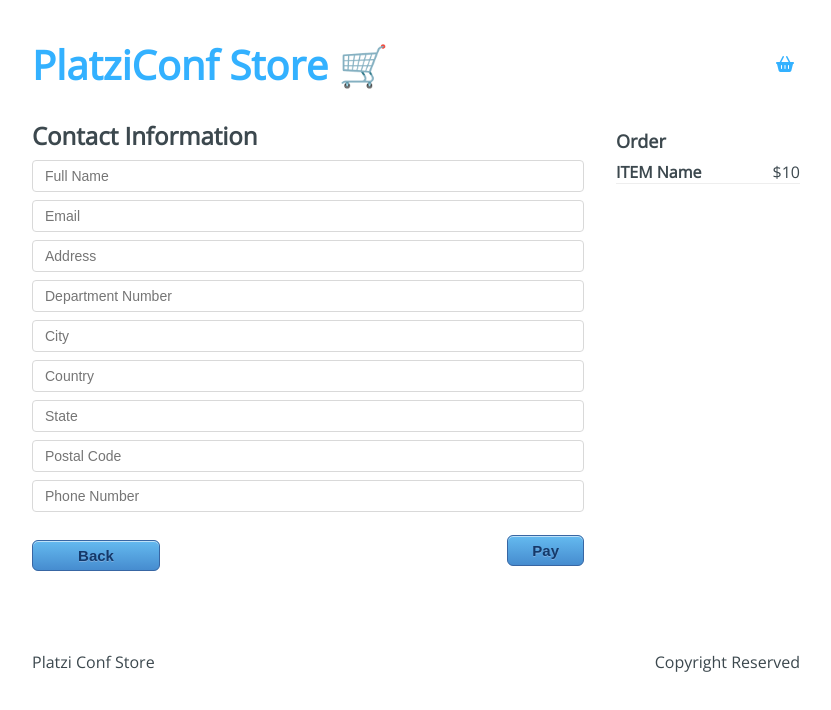
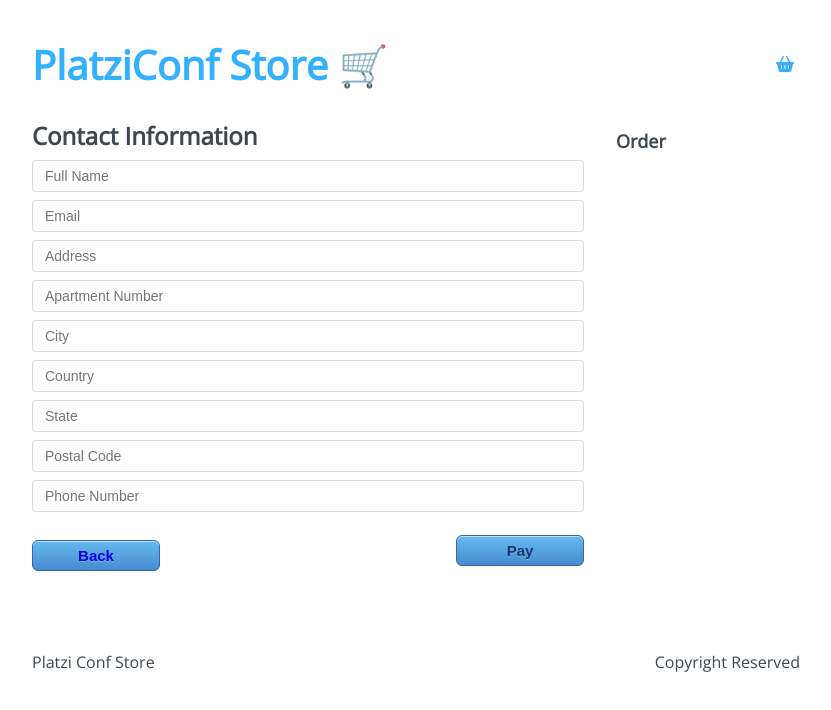
Before and after one commit to zearkiatos/platzi-conf-store-web, a React app: page /checkout/information in a window 1280 px wide. Shown: the top 710 px of the page, without its empty margins (224-1055 px from the left). Built offline with nearby package versions, Linux system fonts and the light colour scheme.

Commit message:
useRef in the checkout pay

```diff
--- a/src/containers/Information/index.jsx
+++ b/src/containers/Information/index.jsx
@@ -1,25 +1,54 @@
 /* eslint-disable import/no-unresolved */
 /* eslint-disable arrow-body-style */
 /* eslint-disable react/function-component-definition */
-import React from 'react';
+import React, { useRef, useContext } from 'react';
 import { Link } from 'react-router-dom';
+import AppContext from '@context/AppContext';
 import '@styles/information.css';
 
 const Information = () => {
+  const { state, addToBuyer } = useContext(AppContext);
+  const form = useRef(null);
+
+  const { cart } = state;
+  const renderCart = cart.map((item) => (
+    <div className="information-item" key={item.title}>
+      <div className="information-element">
+        <h4>{item.title}</h4>
+        <span>${item.price}</span>
+      </div>
+    </div>
+  ));
+
+  const handleSubmit = () => {
+    const formData = new FormData(form.current);
+    const buyer = {
+      'name': formData.get('name'),
+      'email': formData.get('email'),
+      'address': formData.get('address'),
+      'apartment': formData.get('apartment'),
+      'city': formData.get('city'),
+      'country': formData.get('country'),
+      'state': formData.get('state'),
+      'postalCode': formData.get('postal-code'),
+      'phone': formData.get('phone')
+    };
+    addToBuyer(buyer);
+  };
   return (
     <div className="information">
       <div className="information-content">
         <div className="information-head">
           <h2>Contact Information</h2>
           <div className="information-form">
-            <form action="">
+            <form ref={form}>
               <input type="text" placeholder="Full Name" name="name" />
               <input type="email" placeholder="Email" name="email" />
               <input type="text" placeholder="Address" name="address" />
               <input
                 type="text"
-                placeholder="Department Number"
-                name="department"
+                placeholder="Apartment Number"
+                name="apartment"
               />
               <input type="text" placeholder="City" name="city" />
               <input type="text" placeholder="Country" name="country" />
@@ -34,24 +63,17 @@
           </div>
           <div className="information-buttons">
             <button type="button" className="information-back">
-              Back
+              <Link to="checkout">Back</Link>
             </button>
-            <Link to="/checkout/payment">
-              <button type="button" className="information-next">
-                Pay
-              </button>
-            </Link>
+            <button type="button" className="information-next" onClick={handleSubmit}>
+              Pay
+            </button>
           </div>
         </div>
       </div>
       <aside className="information-sidebar">
         <h3>Order</h3>
-        <div className="information-item">
-          <div className="information-element">
-            <h4>ITEM Name</h4>
-            <span>$10</span>
-          </div>
-        </div>
+        {renderCart}
       </aside>
     </div>
   );
--- a/src/hooks/useCart/index.js
+++ b/src/hooks/useCart/index.js
@@ -17,11 +17,18 @@
       cart: state.cart.filter((item) => item.id !== payload.id),
     });
 
-    return {
-      addToCart,
-      removeFromCart,
-      state
-    }
+  const addToBuyer = (payload) =>
+    setState({
+      ...state,
+      buyer: [...state.buyer, payload],
+    });
+
+  return {
+    addToCart,
+    addToBuyer,
+    removeFromCart,
+    state,
+  };
 };
 
 export default useCart;
--- a/src/mocks/initialState.js
+++ b/src/mocks/initialState.js
@@ -2,6 +2,7 @@
 import products from '@mocks/products.json';
 
 const initialState = {
+    buyer: [],
     cart: [],
     products
 };
```
